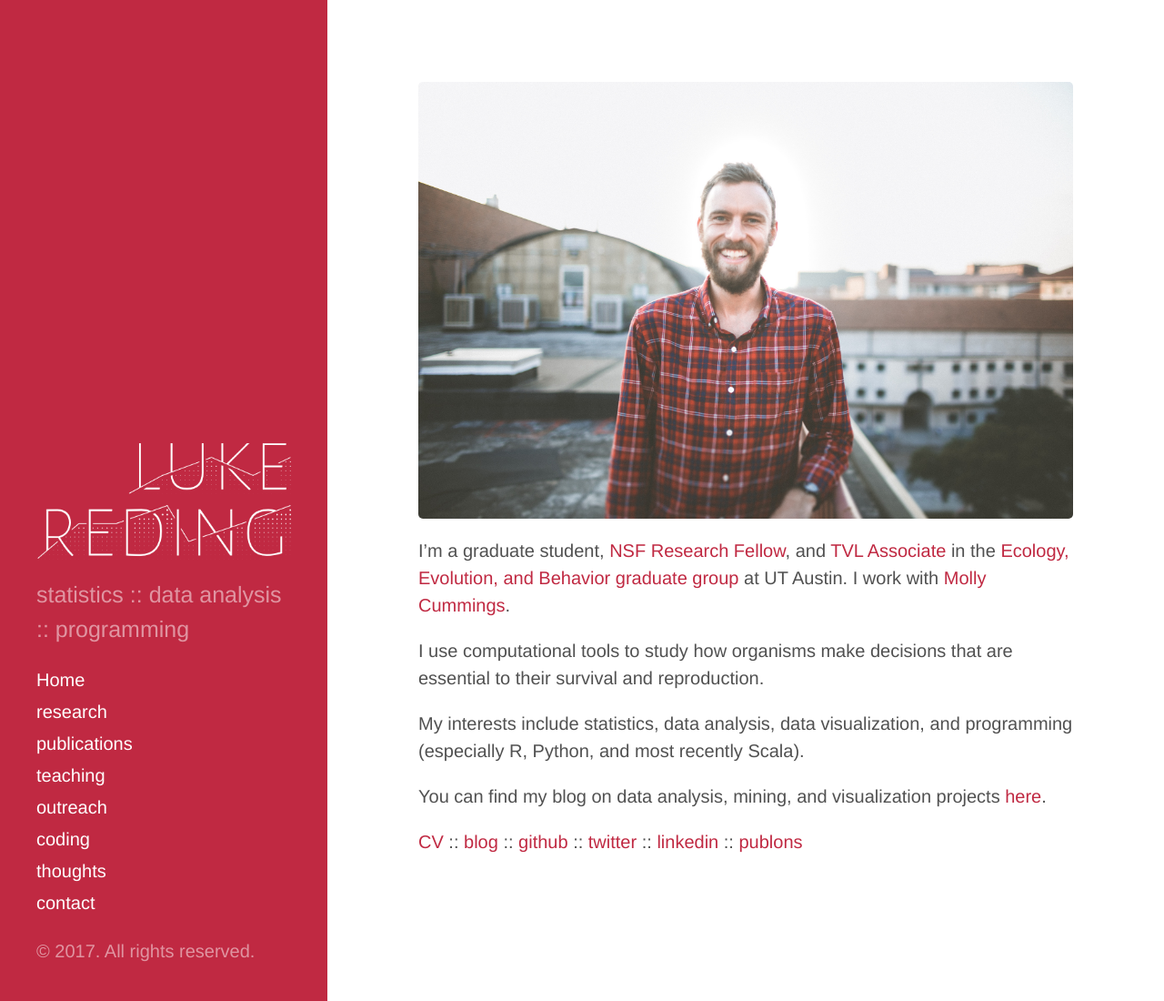
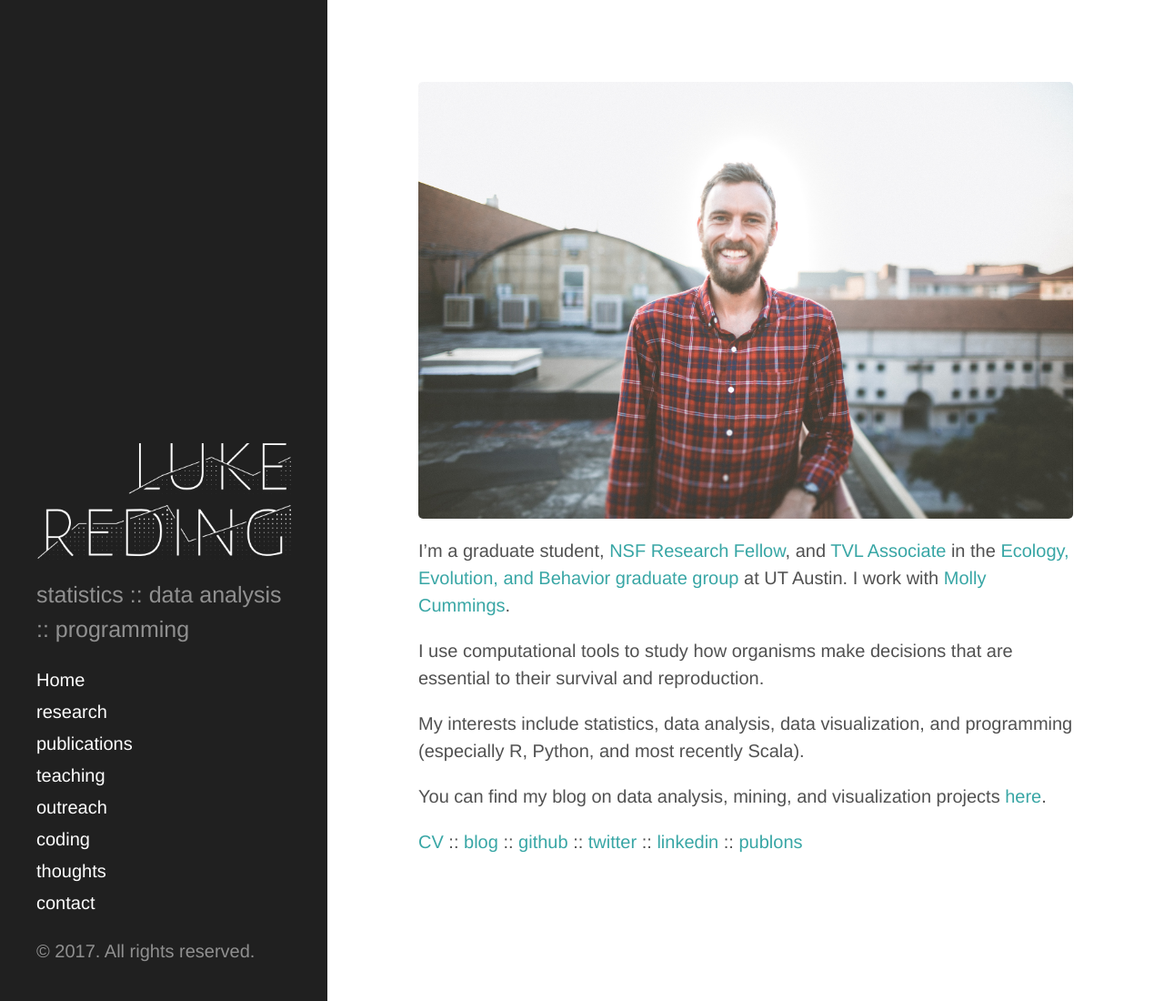
Before and after one commit to lukereding/lukereding.github.io, a Jekyll site: the page built from index.md, in a window 1280 px wide and 1100 px high. Shown: the whole window at 91% size. Built offline with Jekyll 4.4.1, drawn with Linux system fonts in a browser that asks for light colours; the list of posts is cut into pages by our own code.

Commit message:
Update default.html

```diff
--- a/_layouts/default.html
+++ b/_layouts/default.html
@@ -3,7 +3,7 @@
 
   {% include head.html %}
 
-  <body class="theme-dred">
+  <body class="theme-green">
 
     {% include sidebar.html %}
 
```
